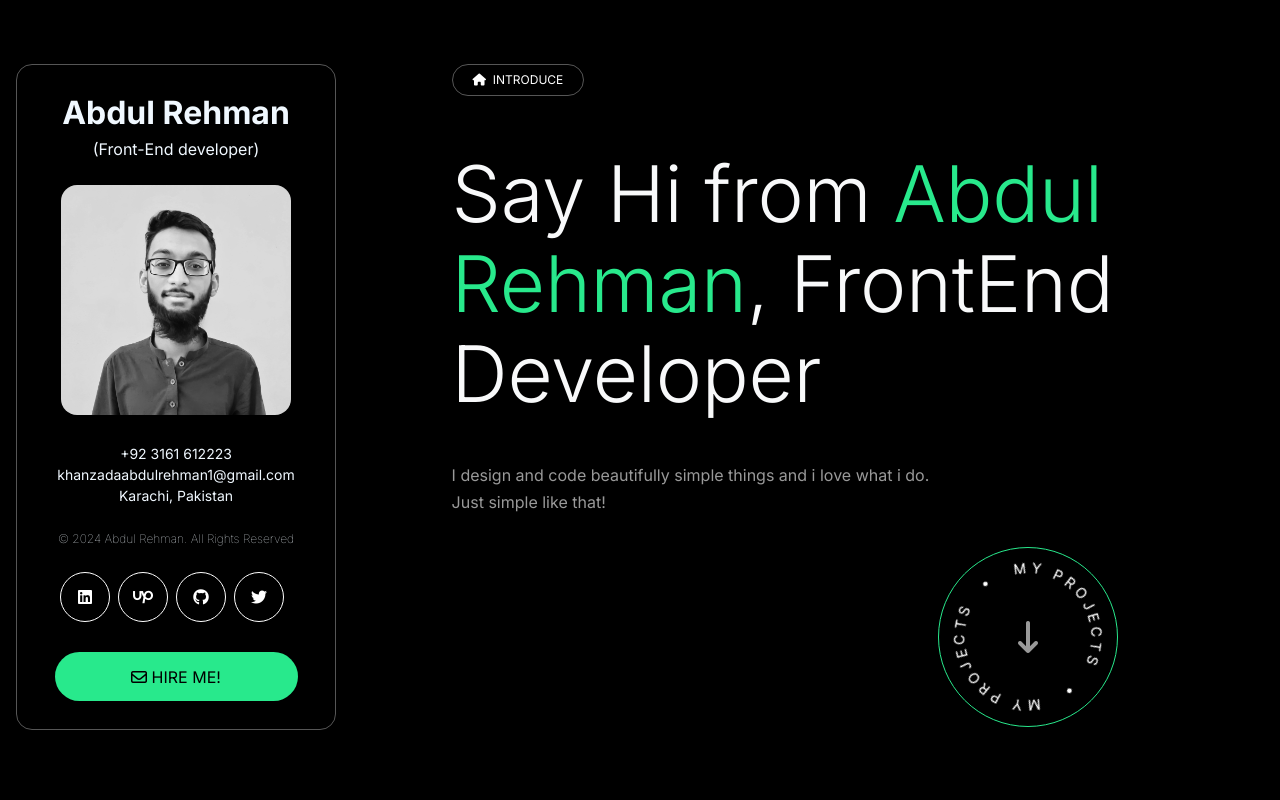
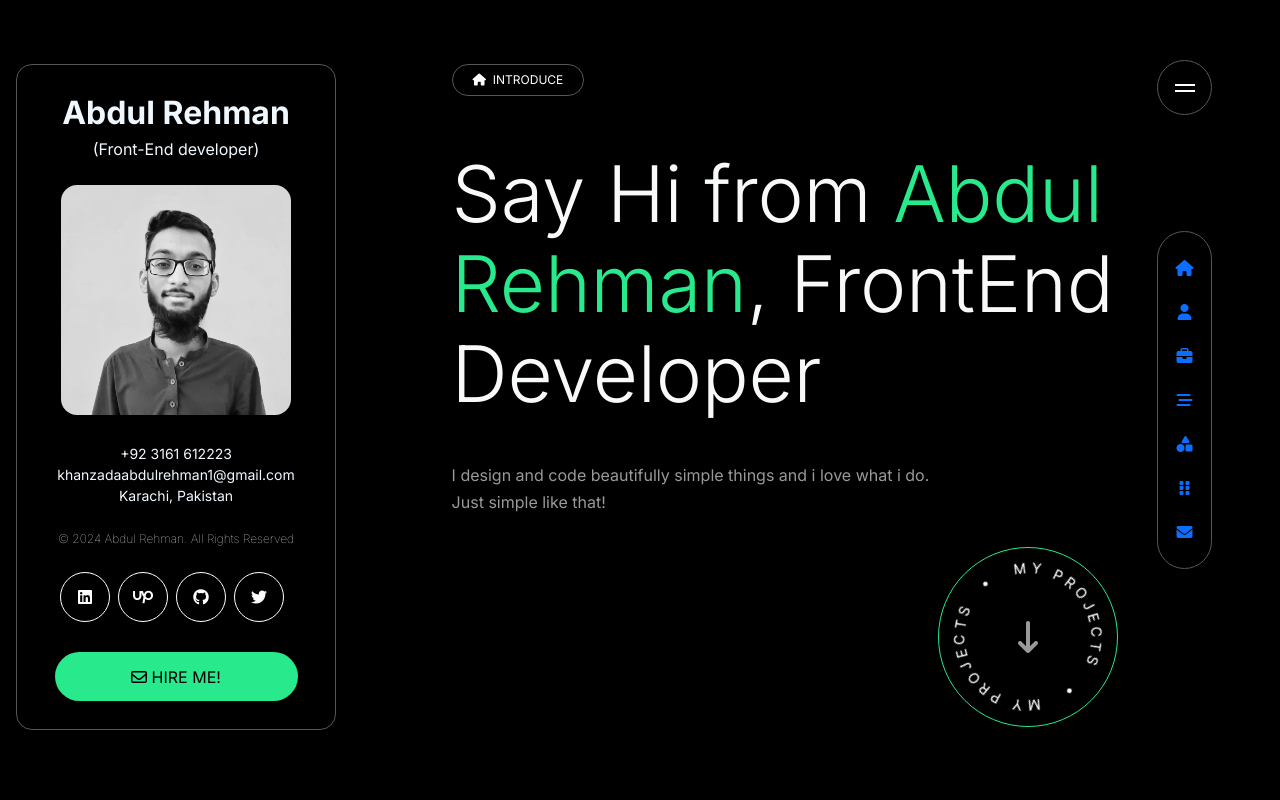
Before and after one commit to abdulrehmankz1/personal-portfolio, a React (Create React App) app: page / in a window 1280 px wide. Shown: the top 800 px of the page. Built offline with nearby package versions, Linux system fonts and the light colour scheme.

Commit message:
last commit

```diff
--- a/src/App.js
+++ b/src/App.js
@@ -2,6 +2,7 @@ import './App.css';
 import AboutSection from './components/AboutSection';
 import ContactSection from './components/ContactSection';
 import IntroSection from './components/IntroSection';
+import MenuBar from './components/MenuBar';
 import PortfolioSection from './components/PortfolioSection';
 import ResumeSection from './components/ResumeSection';
 import ServicesSection from './components/ServicesSection';
@@ -11,6 +12,7 @@ import SkillsSection from './components/SkillsSection';
 function App() {
   return (
     <div className='container-fluid py-xl-5 py-lg-5 py-md-5 py-3 my-xl-3 my-lg-3 my-md-3 my-0'>
+      <MenuBar />
       <Sidebar />
       <IntroSection />
       <AboutSection />
--- a/src/components/IntroSection.jsx
+++ b/src/components/IntroSection.jsx
@@ -19,10 +19,29 @@ function IntroSection() {
 
   return (
     <div className='custom-container mb-5 mt-xl-0 mt-5'>
-      <span class="badge rounded-pill section_badge">
-        <i class="fa-solid fa-house"></i>
-        &nbsp; INTRODUCE
-      </span>
+      <div className='d-flex  justify-content-between'>
+        <span class="badge rounded-pill section_badge" data-aos="fade-up">
+          <i class="fa-solid fa-house"></i>
+          &nbsp; INTRODUCE
+        </span>
+        <span className='me-5 pe-5'>
+          <button class="btn icon_menu" type="button" data-bs-toggle="offcanvas" data-bs-target="#offcanvasRight" aria-controls="offcanvasRight">
+            <span></span>
+            <span></span>
+
+          </button>
+
+          <div class="offcanvas offcanvas-end" tabindex="-1" id="offcanvasRight" aria-labelledby="offcanvasRightLabel">
+            <div class="offcanvas-header">
+              <h5 class="offcanvas-title" id="offcanvasRightLabel">Offcanvas right</h5>
+              <button type="button" class="btn-close" data-bs-dismiss="offcanvas" aria-label="Close"></button>
+            </div>
+            <div class="offcanvas-body">
+              ...
+            </div>
+          </div>
+        </span>
+      </div>
       <h1 className='text-light' data-aos="fade-up">
         Say Hi from <span className='hero_content'>
           Abdul Rehman
--- /dev/null
+++ b/src/components/MenuBar.jsx
@@ -0,0 +1,47 @@
+import React from 'react'
+
+function MenuBar() {
+  return (
+    <div>
+      <ul class="menu scroll-nav d-flex">
+        <li>
+          <a class="scroll-to" href="#home" data-bs-toggle="tooltip" data-bs-placement="right" title="Home">
+            <i class="fa-solid fa-house"></i>
+          </a>
+        </li>
+        <li>
+          <a class="scroll-to" href="#about">
+            <i class="fa-solid fa-user"></i>
+          </a>
+        </li>
+        <li>
+          <a class="scroll-to" href="#resume">
+            <i class="fa-solid fa-briefcase"></i>
+          </a>
+        </li>
+        <li>
+          <a href="#services">
+            <i class="fa-solid fa-bars-staggered"></i>
+          </a>
+        </li>
+        <li>
+          <a class="scroll-to" href="#skills">
+            <i class="fa-solid fa-shapes"></i>
+          </a>
+        </li>
+        <li>
+          <a class="scroll-to active" href="#portfolio">
+            <i className="fa-solid fa-grip-vertical"></i>
+          </a>
+        </li>
+        <li>
+          <a class="scroll-to" href="#contact" >
+            <i class="fa-solid fa-envelope"></i>
+          </a>
+        </li>
+      </ul>
+    </div>
+  )
+}
+
+export default MenuBar
--- a/src/styles.scss
+++ b/src/styles.scss
@@ -17,9 +17,7 @@ body {
   }
 
   h2 {
-    // font-size: 48px;
     letter-spacing: -0.2px;
-    // line-height: 60px;
     font-weight: 300;
     margin-bottom: 33px;
 
@@ -93,6 +91,38 @@ body {
       background-color: transparent;
       color: $secondary-color;
       border: 2px solid $secondary-color;
+    }
+  }
+
+  .icon_menu {
+    position: fixed;
+    right: 68px;
+    top: 60px;
+    width: 55px;
+    height: 55px;
+    border-radius: 50%;
+    display: flex;
+    flex-direction: column;
+    border: 1px solid #575757;
+    align-items: center;
+    justify-content: center;
+    gap: 4px;
+    cursor: pointer;
+    transition: .3s;
+    background: #000000;
+    z-index: 99;
+
+    &:hover {
+      border: 1px solid $secondary-color;
+
+    }
+
+    span {
+      width: 20px;
+      display: block;
+      height: 2px;
+      background: #fff;
+      transition: .3s;
     }
   }
 
@@ -539,6 +569,7 @@ body {
       font-size: 38px;
       line-height: 1.4;
     }
+
     .title_container {
       width: 100%;
     }
@@ -635,7 +666,8 @@ body {
     .section_space {
       padding: 10px 0;
     }
-    .portfolio_categories{
+
+    .portfolio_categories {
       left: -18px !important;
     }
   }
@@ -869,6 +901,44 @@ body {
       position: fixed;
     }
 
+    .icon_menu {
+      position: absolute !important;
+    }
+
+    .menu {
+      flex-direction: column;
+      border: 1px solid #575757;
+      border-radius: 30px;
+      position: fixed;
+      top: 50%;
+      right: 68px;
+      transform: translateY(-50%);
+      width: 55px;
+      text-align: center;
+      gap: 20px;
+      padding: 24px 0;
+      background: #000000;
+      z-index: 20;
+      list-style: none !important;
+
+      li {
+        a {
+          text-decoration: none !important;
+          color: $primary-color;
+          transition: color 0.3s; /* Add a smooth color transition effect */
+        }
+
+        &:hover a {
+          color:  $secondary-color;/* Change the color to white on hover */
+        }
+      }
+
+      ul {
+        margin: 0;
+        padding: 0;
+      }
+    }
+
     .custom-container {
       width: 65%;
       margin-left: auto !important;
```
